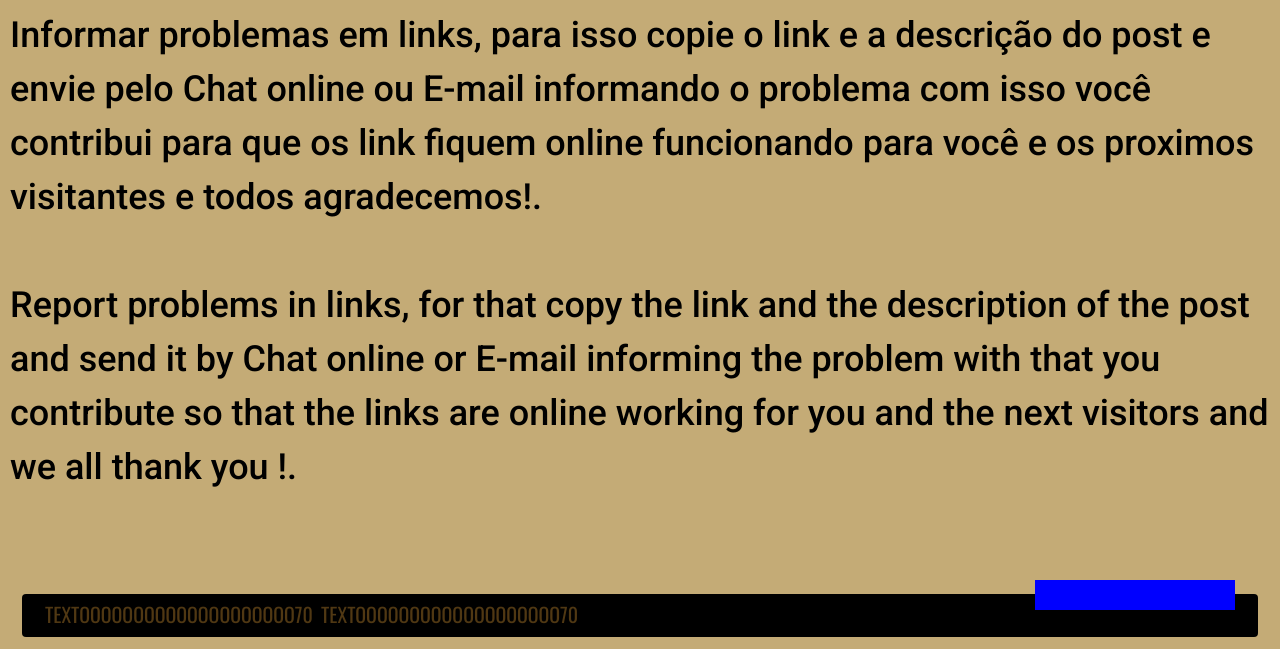
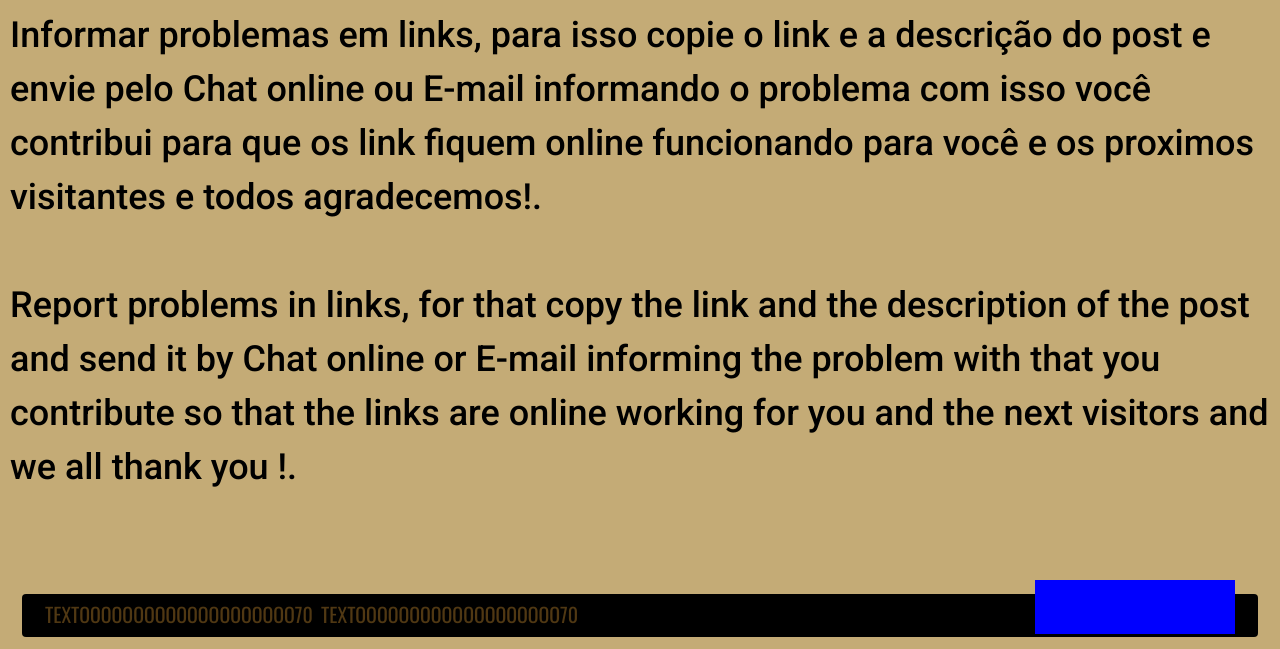
Before and after one commit to gostososprazeres/trabalhando, a plain HTML site: page index.html in a window 1280 px wide. Shown: the part 4021-4670 px from the top of the page. Drawn offline with nearby package versions, Linux system fonts and the light colour scheme; a script that the page names is missing.

Commit message:
Update index.html

```diff
--- a/index.html
+++ b/index.html
@@ -2047,9 +2047,10 @@ color: red;
 
 .contador-de-visitas-online{
   width: 200px;
-  height: 30px;
+  height: auto;
   background-color: blue;
-  display: inline-block;
+  display: flex;
+  float: left;
   justify-content: center;
 }
 
```
